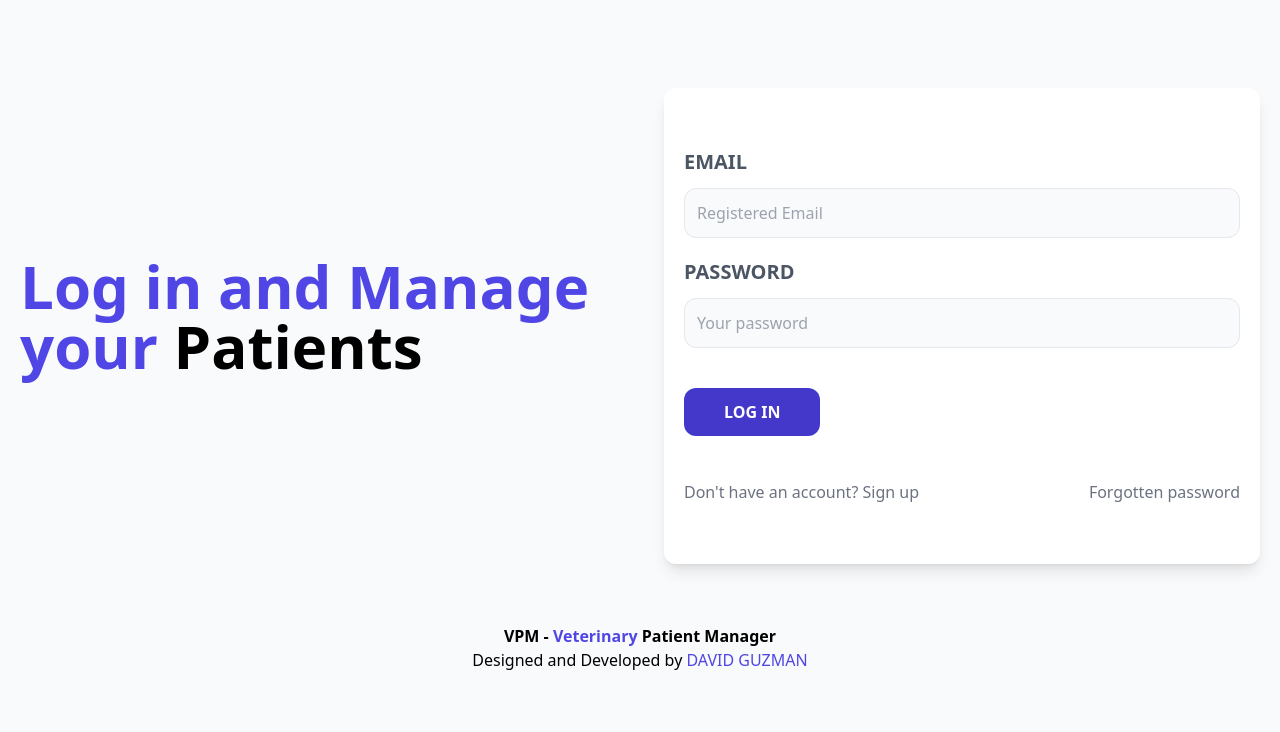
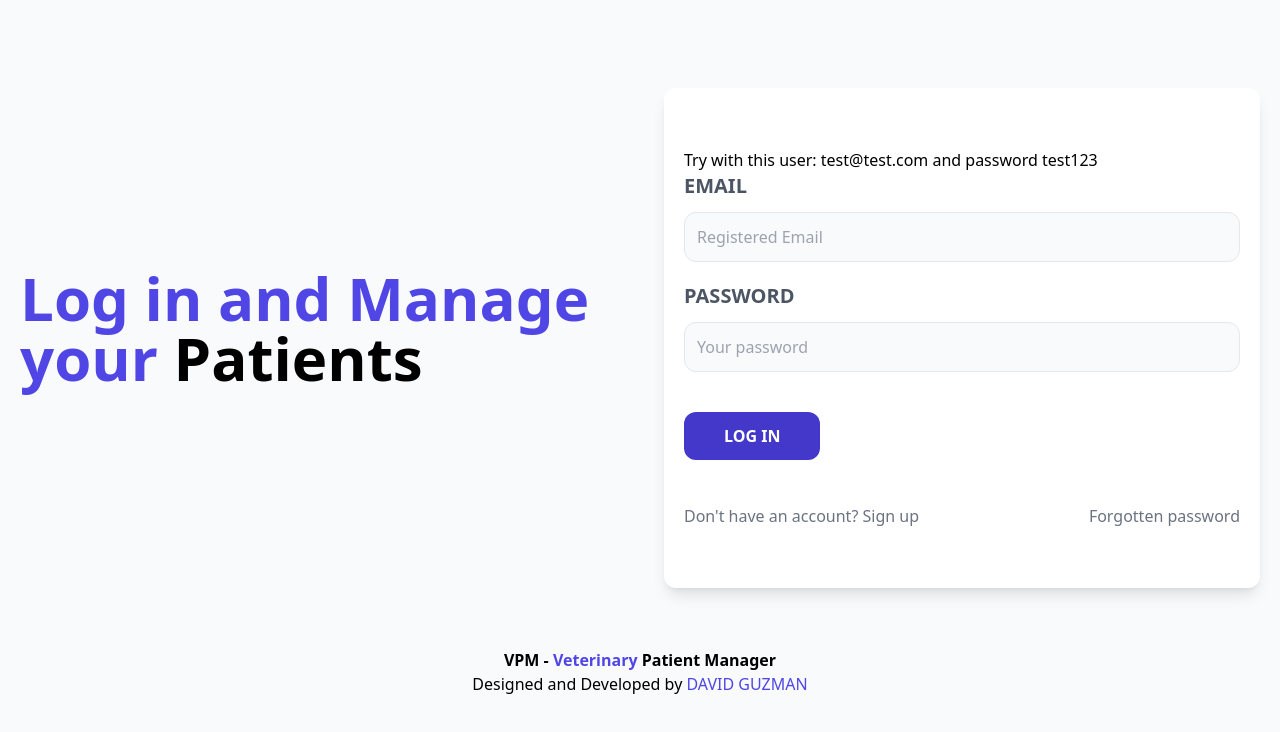
Before and after one commit to davidguzmandev/MERN_VMP_frontend, a React (Vite) app: page / in a window 1280 px wide. Shown: the top 732 px of the page. Built offline with nearby package versions, Linux system fonts and the light colour scheme; no server answers.

Commit message:
Update Login.jsx

```diff
--- a/src/pages/Login.jsx
+++ b/src/pages/Login.jsx
@@ -57,6 +57,7 @@ const Login = () => {
 
             <form onSubmit={handleSubmit}>
                 <div className="my-5">
+                    <p>Try with this user: test@test.com and password test123</p>
                     <label className="uppercase text-gray-600 block text-xl font-bold">
                         Email
                     </label>
```
